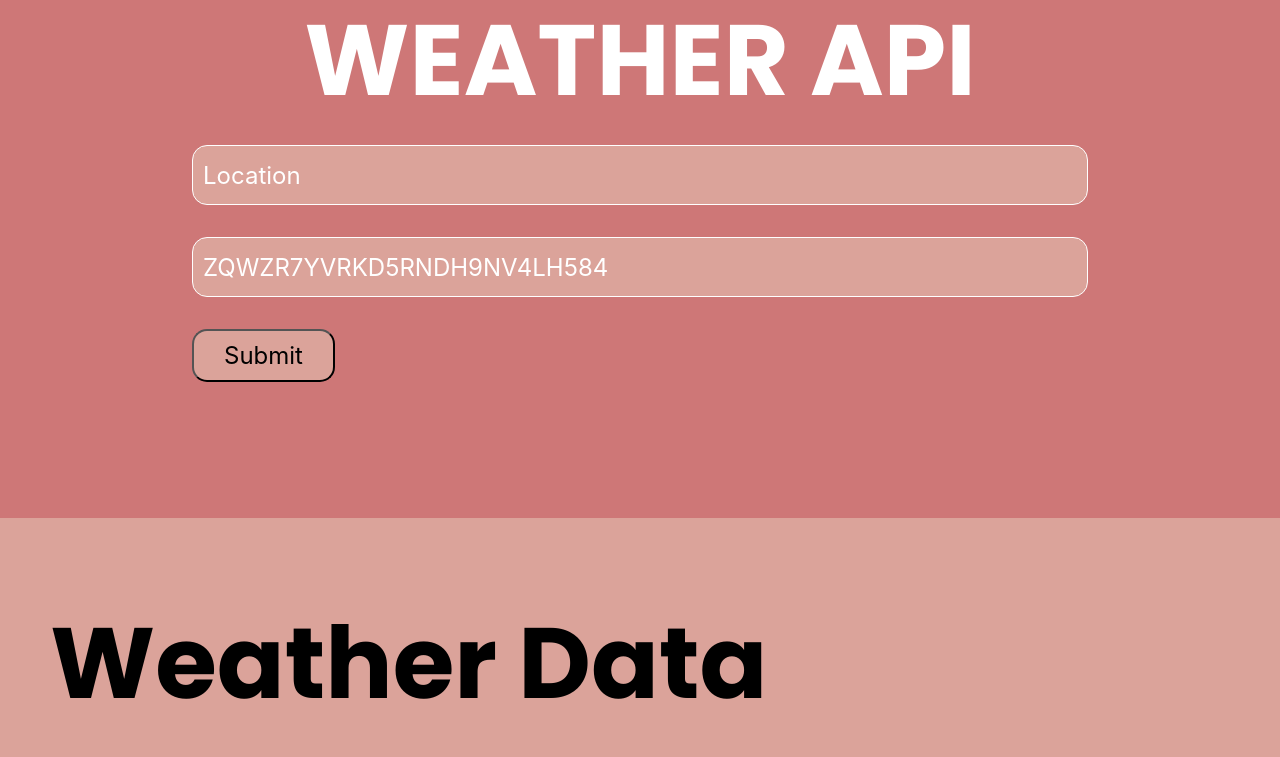
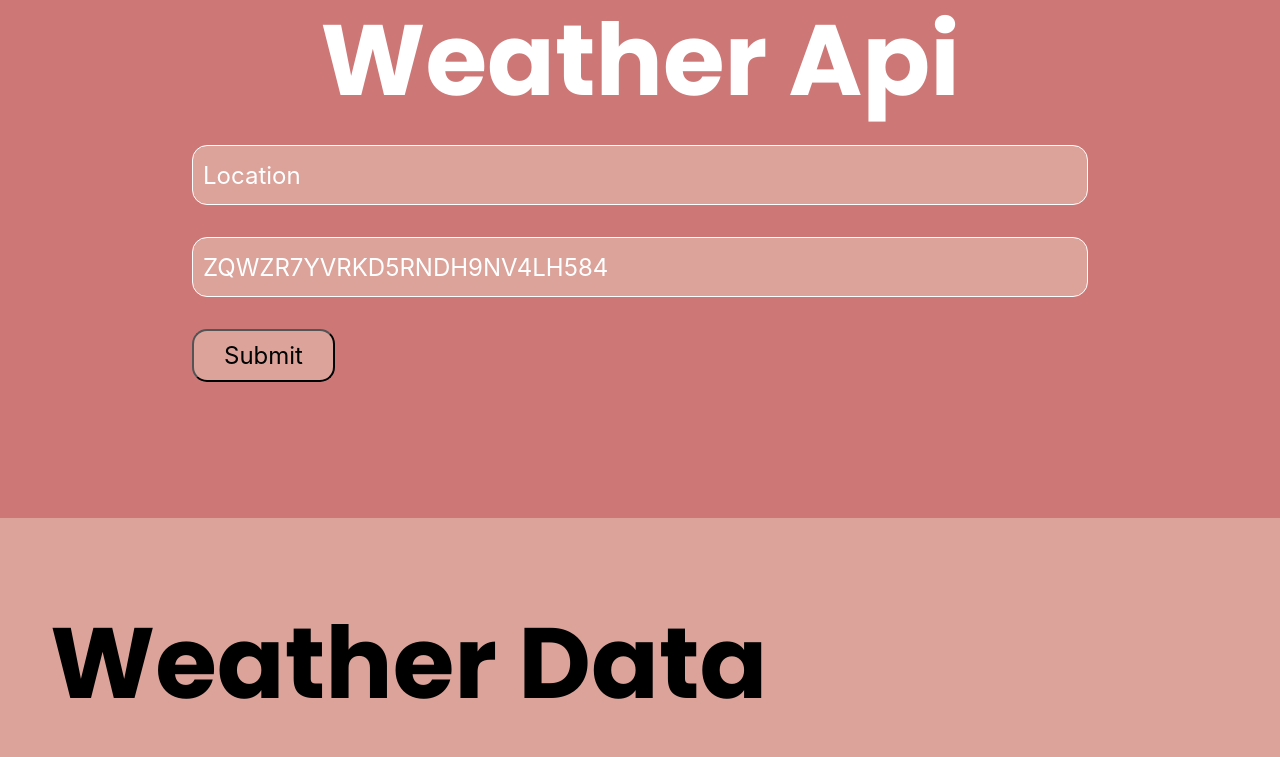
Before and after one commit to N-johnpa/Weather-API, a plain HTML site: page index.html in a window 1280 px wide. Shown: the top 757 px of the page. Drawn offline with Linux system fonts and the light colour scheme.

Commit message:
Update index.html

```diff
--- a/index.html
+++ b/index.html
@@ -14,7 +14,7 @@
     <header>
 
         <div class="mainDiv">
-            <h2>WEATHER API</h2>
+            <h2>Weather Api</h2>
             <div class="textBox">
                 <input type="text" placeholder="Location" id="location">
                 <input type="text" placeholder="Access Token" id="token" value="ZQWZR7YVRKD5RNDH9NV4LH584">
```
